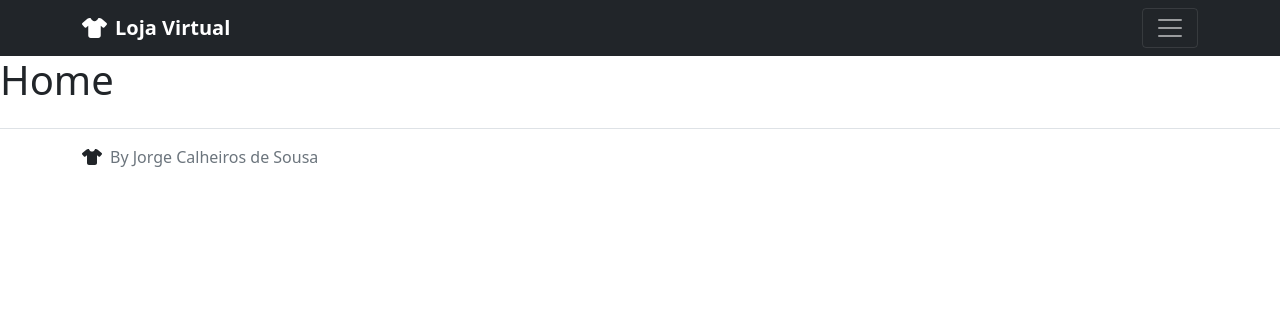
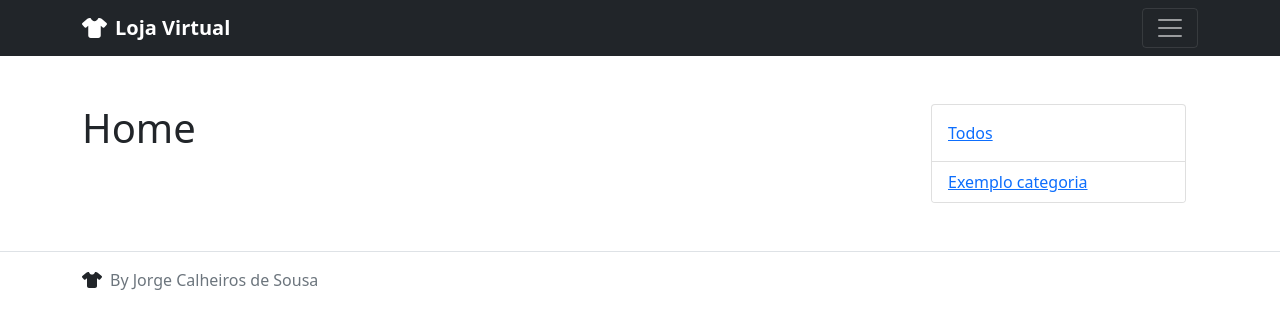
Before and after one commit to jorgecalheiros/Loja-virtual-com-react, a React (Create React App) app: page / in a window 1280 px wide. Shown: the top 328 px of the page. Built offline with nearby package versions, Linux system fonts and the light colour scheme.

Commit message:
menu lareal

```diff
--- /dev/null
+++ b/src/Components/Public/CardCategoria.js
@@ -0,0 +1,12 @@
+import { NavLink } from "react-router-dom";
+
+function CardCategoria() {
+    return (
+        <li className="list-group-item">
+            <NavLink to={"/"} className={"card-link"}>
+                Exemplo categoria
+            </NavLink>
+        </li>
+    )
+}
+export default CardCategoria;
--- /dev/null
+++ b/src/Components/Public/Menu.js
@@ -0,0 +1,22 @@
+import { NavLink } from "react-router-dom";
+
+import CardCategoria from "./CardCategoria";
+
+function Menu({ obj }) {
+    return (
+        <aside className="container w-25 m-0">
+            <div className="card">
+                <div className="card-body">
+                    <NavLink to={"/"} className={"card-link"}>
+                        Todos
+                    </NavLink>
+                </div>
+                <ul className="list-group list-group-flush">
+                    <CardCategoria />
+                </ul>
+            </div>
+        </aside>
+    )
+}
+
+export default Menu;
--- a/src/Pages/Public/Home.js
+++ b/src/Pages/Public/Home.js
@@ -1,12 +1,16 @@
+import Menu from "../../Components/Public/Menu";
 import PublicLayout from "../../Layouts/PublicLayout";
 
 function Home() {
     return (
         <PublicLayout>
-            <h1>
-                Home
-            </h1>
-        </PublicLayout>
+            <div className="d-flex container  justify-content-between my-5">
+                <h1>
+                    Home
+                </h1>
+                <Menu />
+            </div>
+        </PublicLayout >
     )
 }
 
```
Also changed, not shown: src/Components/Public/CardProduto.js (added, +9 -0 lines), src/Components/Public/ListaCategorias.js (deleted), src/Components/Public/ListaProdutos.js (deleted).
